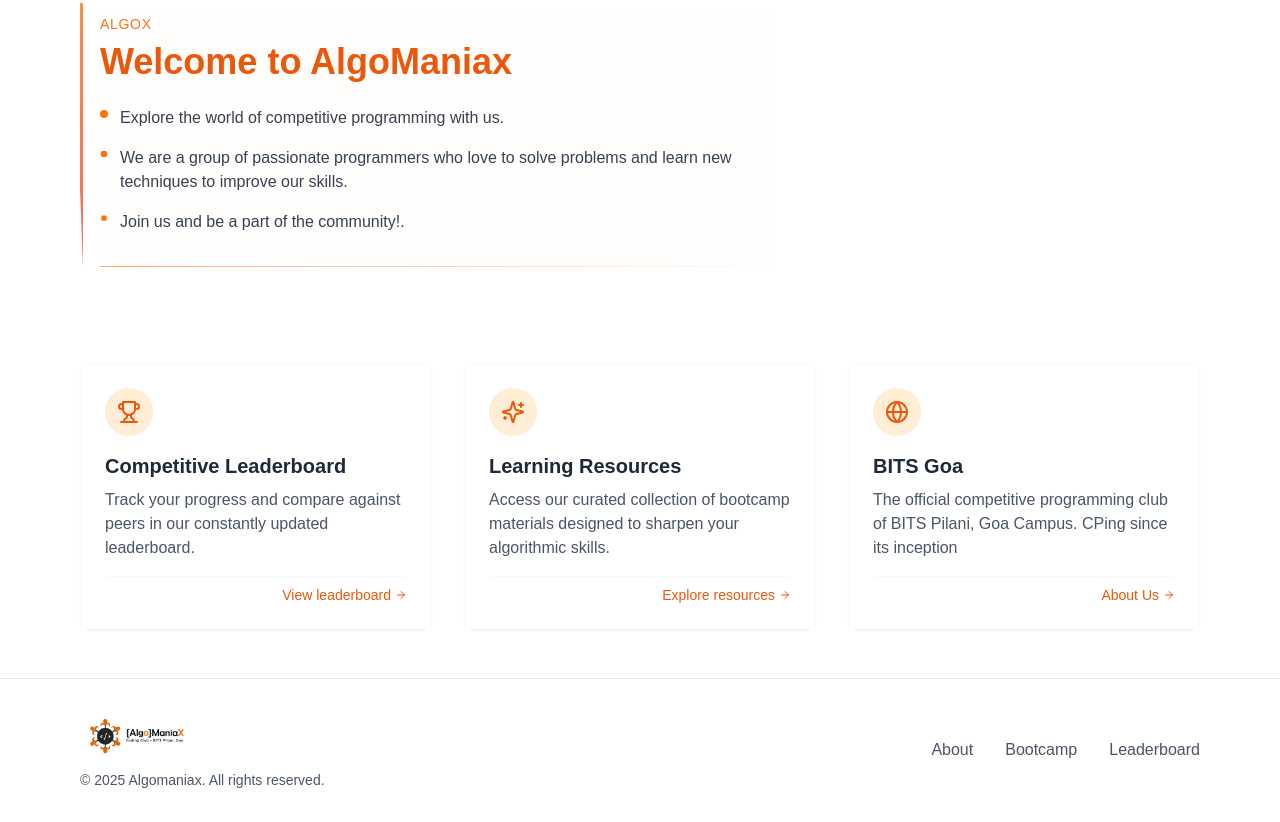
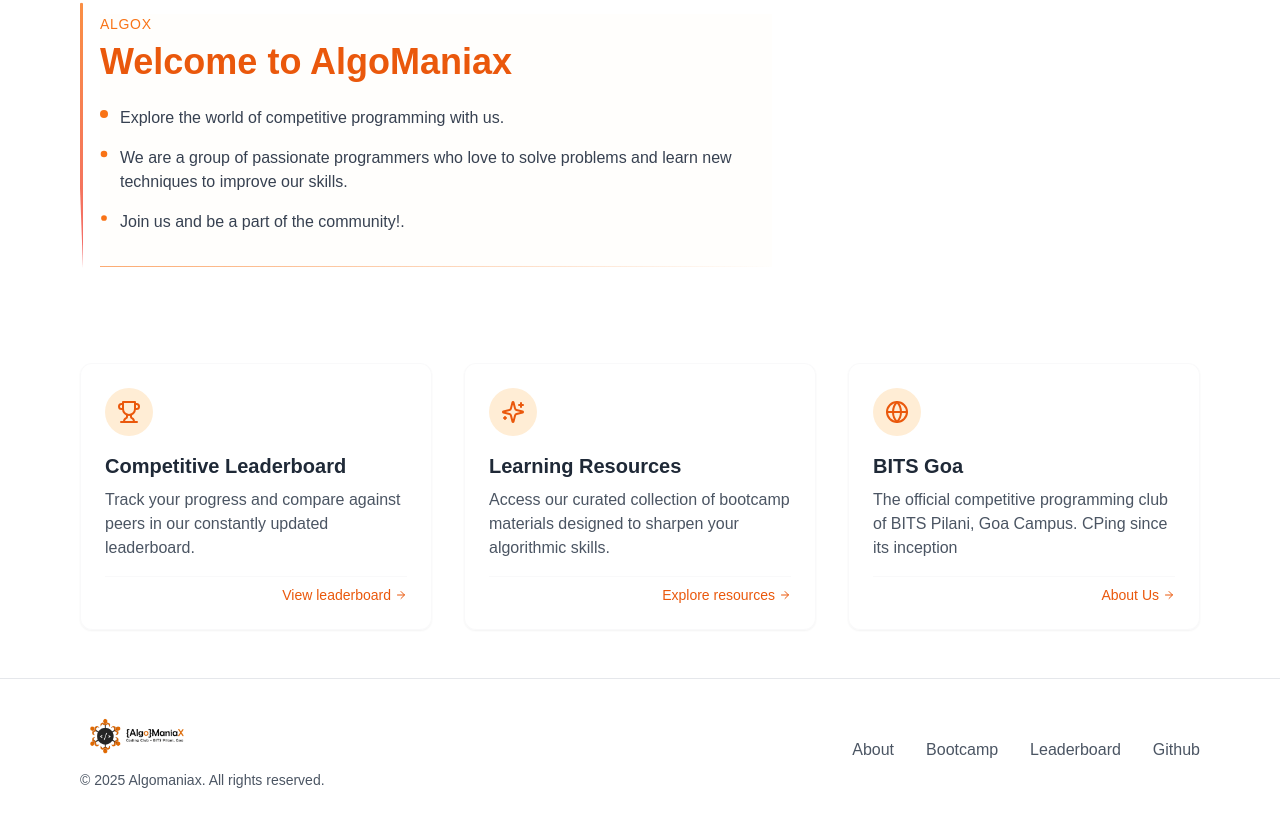
Before and after one commit to Darelife/AlgoXXX, a Next.js app in the folder frontEnd/: page / in a window 1280 px wide. Shown: the part 962-1784 px from the top of the page. Built offline with nearby package versions, Linux system fonts and the light colour scheme.

Commit message:
added link for ppl to contribute to the respository

```diff
--- a/frontEnd/src/app/page.tsx
+++ b/frontEnd/src/app/page.tsx
@@ -327,6 +327,7 @@
               <Link href="/about" className="text-gray-600 dark:text-gray-400 hover:text-orange-600 dark:hover:text-red-400 transition-colors">About</Link>
               <Link href="/bootcamp" className="text-gray-600 dark:text-gray-400 hover:text-orange-600 dark:hover:text-red-400 transition-colors">Bootcamp</Link>
               <Link href="/leaderboard" className="text-gray-600 dark:text-gray-400 hover:text-orange-600 dark:hover:text-red-400 transition-colors">Leaderboard</Link>
+              <Link href="https://github.com/darelife/algoxxx" className="text-gray-600 dark:text-gray-400 hover:text-orange-600 dark:hover:text-red-400 transition-colors">Github</Link>
             </div>
           </div>
         </div>
```
